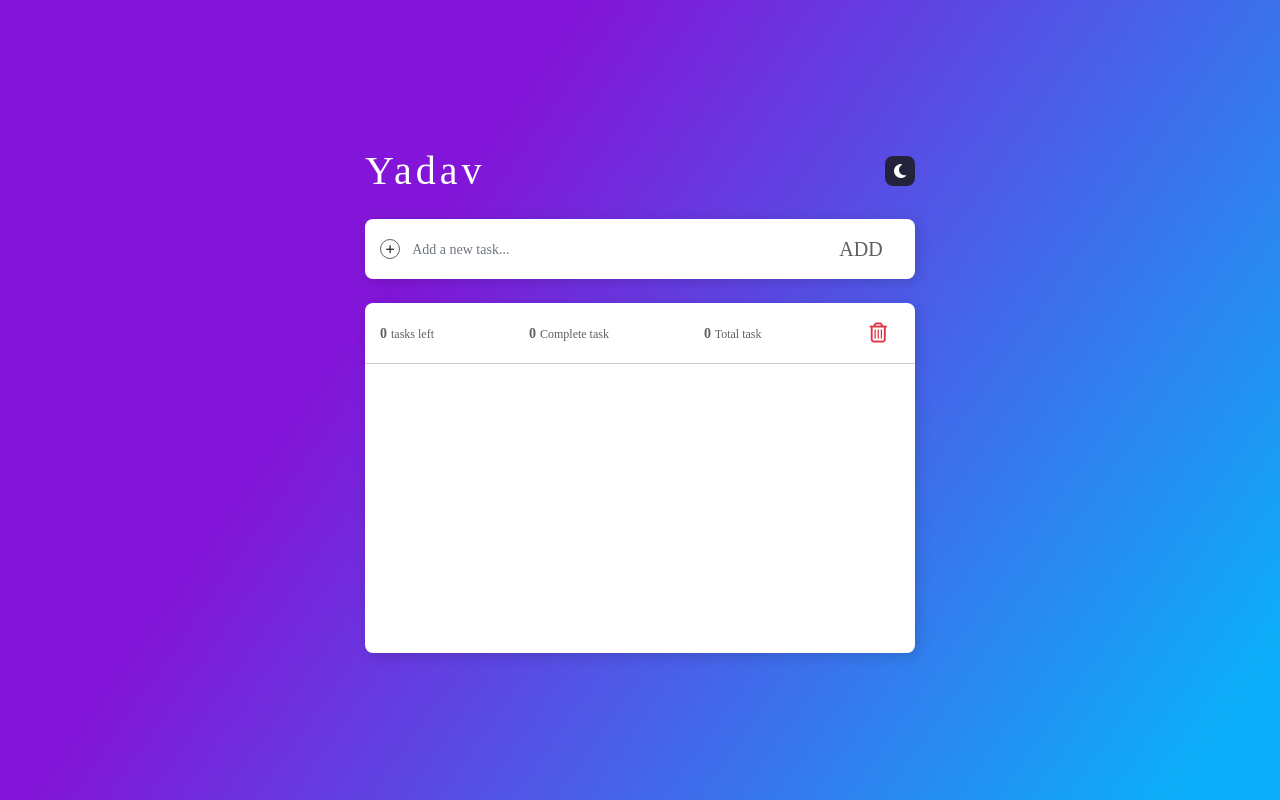
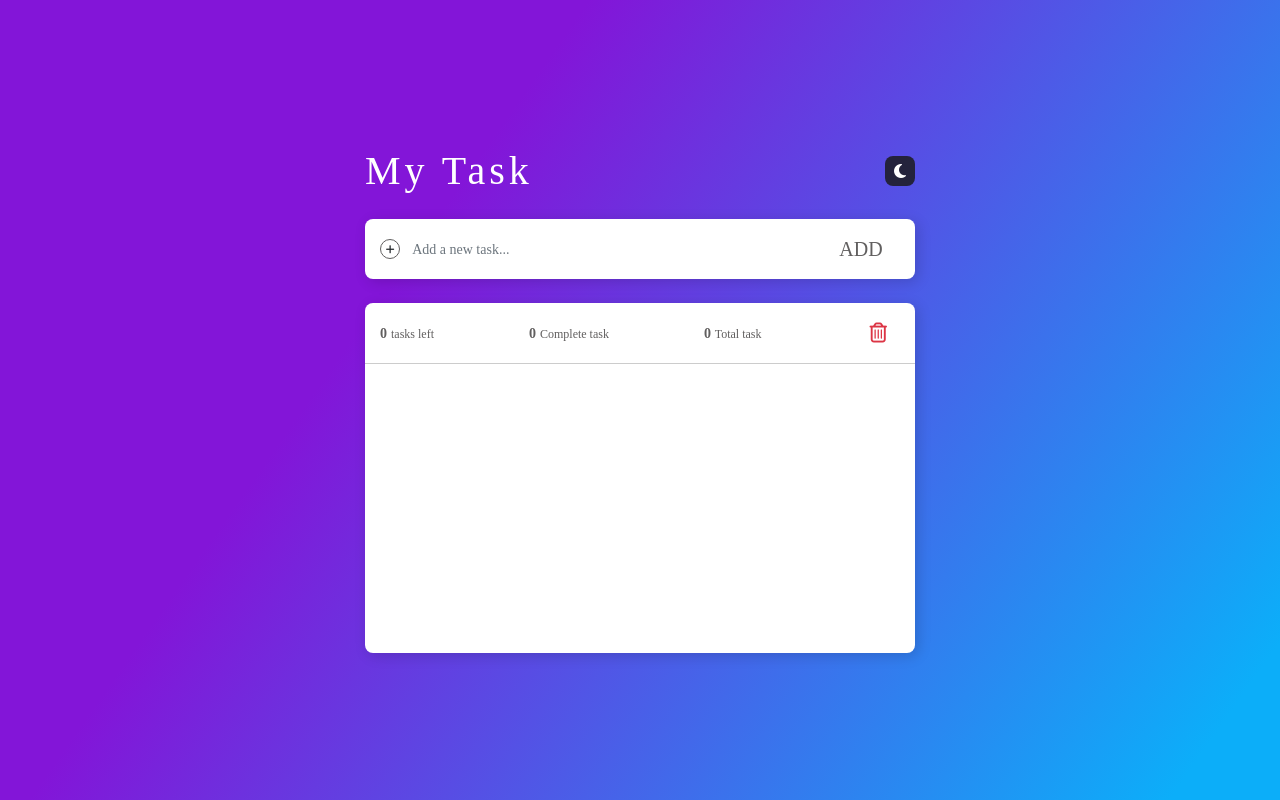
Before and after one commit to raosavan96/Todo, a React (Create React App) app: page / in a window 1280 px wide. Built offline with nearby package versions, Linux system fonts and the light colour scheme; a web font is replaced by a local one.

Commit message:
name upd ate

```diff
--- a/src/Components/Todo/Todo.jsx
+++ b/src/Components/Todo/Todo.jsx
@@ -103,7 +103,7 @@ function Todo() {
       <div className={`${TodoCss.main_todo} ${TodoCss.only_center}`}>
         <div className={TodoCss.todo_box}>
           <div className={`${TodoCss.app_name}`}>
-            <h1>Yadav</h1>
+            <h1>My Task</h1>
             <button className={`${TodoCss.only_center} btn`}>
               <i class="fa-solid fa-moon"></i>
             </button>
```
